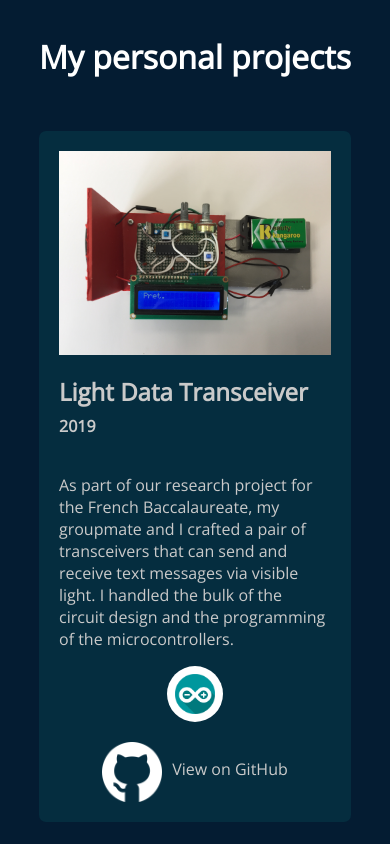
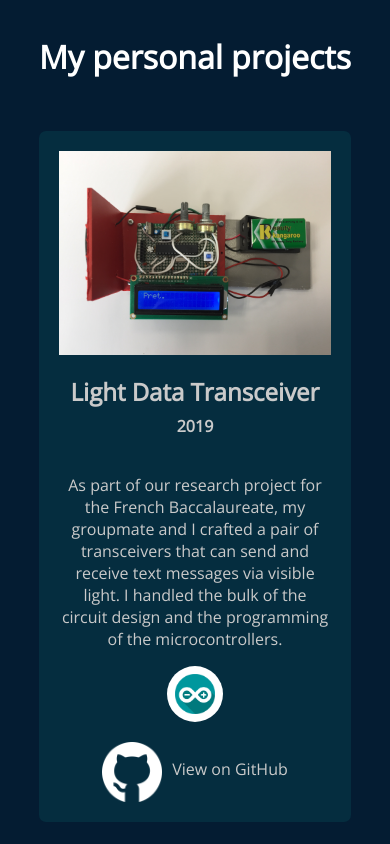
Before and after one commit to phongulus/personal-website, a React (Create React App) app: page / in a window 390 px wide. Shown: the part 5080-5924 px from the top of the page. Built offline with nearby package versions, Linux system fonts and the light colour scheme.

Commit message:
Stylistic and animation changes for project card

```diff
--- a/src/components/ProjectCard.css
+++ b/src/components/ProjectCard.css
@@ -8,7 +8,7 @@
   /* box-shadow: 2px 2px 6px rgb(59, 59, 59); */
   padding-left: 20px;
   padding-right: 20px;
-  max-width: 350px;
+  max-width: 300px;
   display: flex;
   flex-direction: column;
   transition: 0.3s;
@@ -27,7 +27,7 @@
   /* margin-bottom: 20px; */
   /* margin-right: 20px; */
   width: 100%;
-  max-width: 350px;
+  /* max-width: 350px; */
   object-fit: cover;
   height: auto;
 }
@@ -45,3 +45,10 @@
   margin-bottom: 20px;
   gap: 20px;
 }
+
+@media screen and (max-width: 800px) {
+  .project-card {
+    max-width: 100%;
+    text-align: center;
+  }
+}
--- a/src/components/ProjectCard.js
+++ b/src/components/ProjectCard.js
@@ -3,7 +3,7 @@
 
 function ProjectCard(props) {
   return (
-    <Slide bottom>
+    <Slide left>
       <div className='project-card'>
 
         <img src={props.image} alt={props.img_desc} className='project-card-pic' />
```
